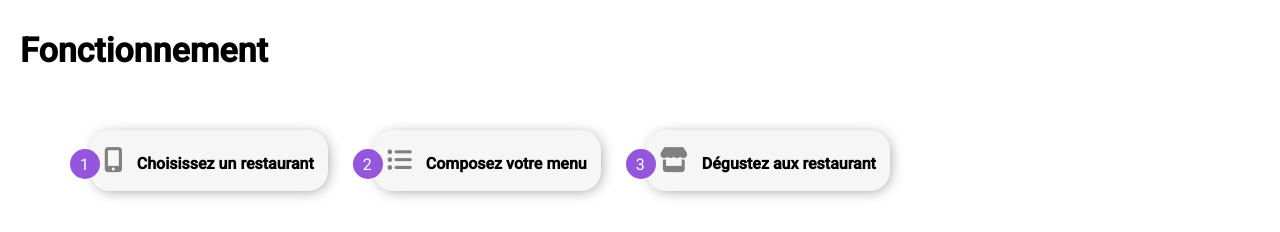
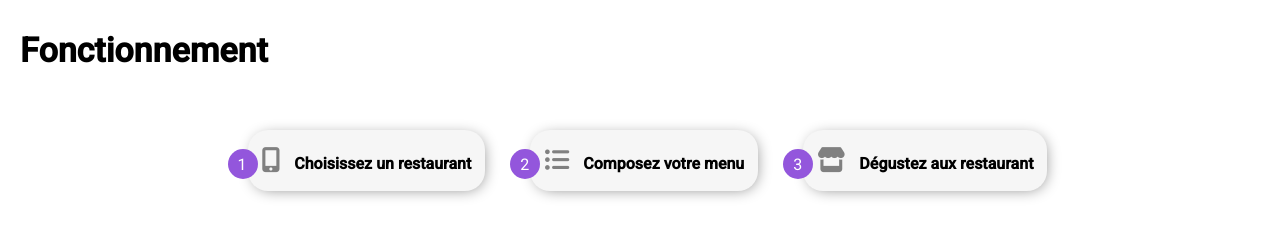
Before and after one commit to ZAHIDETEDIK/P3_tedik_zahide, a website: page index.html in a window 1280 px wide. Shown: the part 409-641 px from the top of the page. Drawn offline with Linux system fonts and the light colour scheme; a web font is replaced by a local one.

Commit message:
modif-fnctionnement

```diff
--- a/food.scss
+++ b/food.scss
@@ -677,6 +677,11 @@ main p
     {
         font-size:20px ;
     }
+    .fonctionnement
+    {
+        display: flex;
+        flex-direction:column ;
+    }
 .découverte button
     {
         padding:20px 35px ;
@@ -686,6 +691,7 @@ main p
 .fonctionnement ol
     {
         flex-direction: row;
+        justify-content: center;
     }
 .fonctionnement span
     {
```
Also changed, not shown: food.css.
